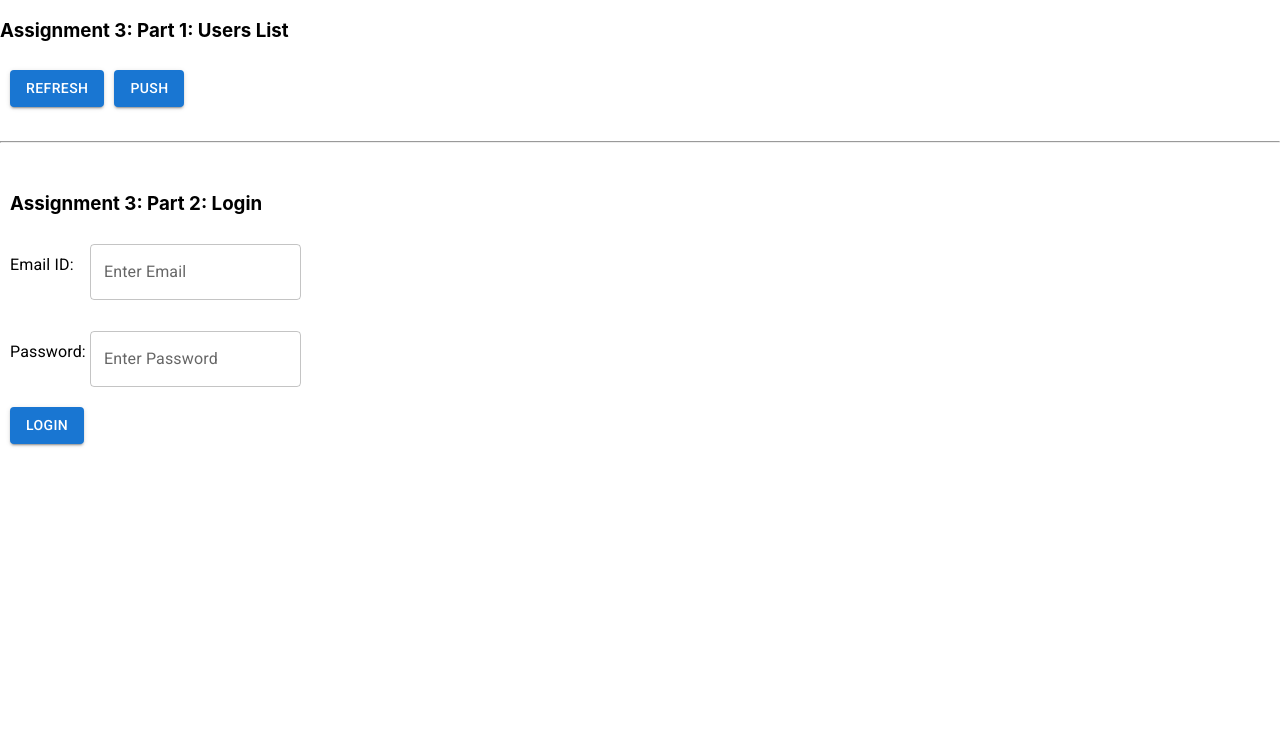
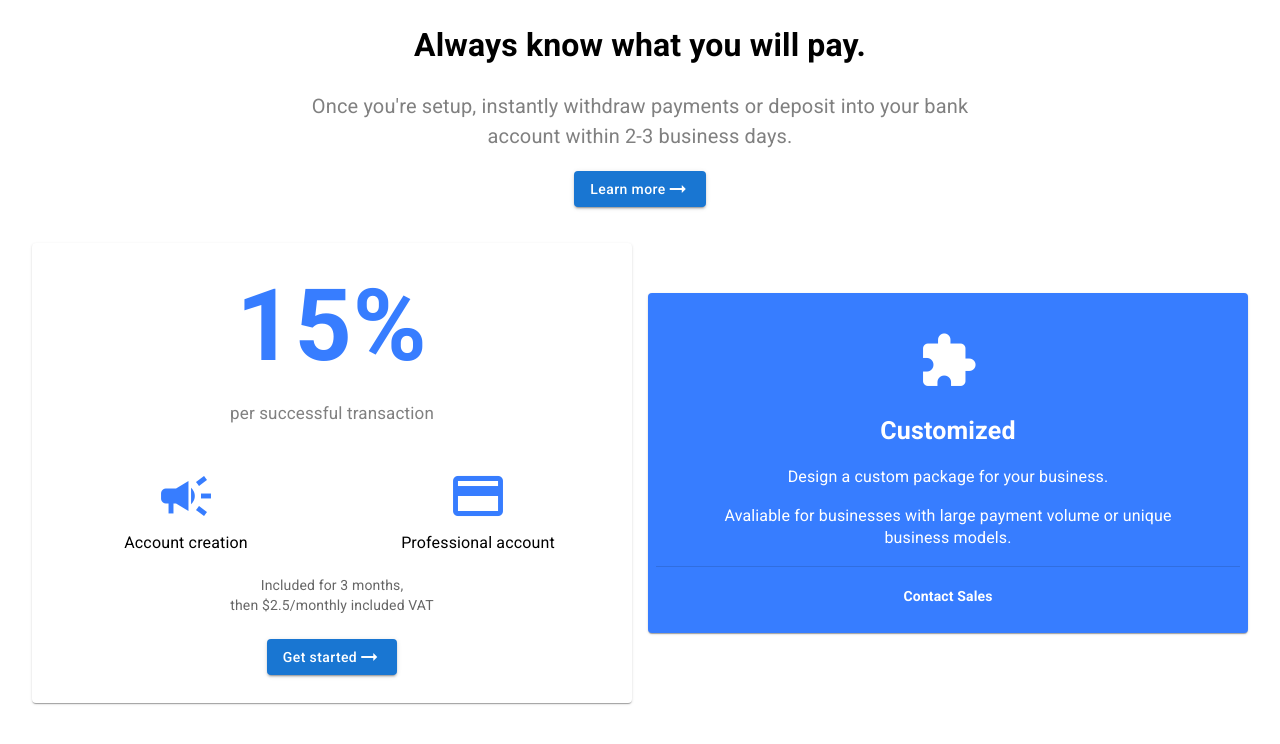
Before and after one commit to SruthiSivanBlbi/TestReact, a React (Create React App) app: page / in a window 1280 px wide. Shown: the top 744 px of the page. Built offline with nearby package versions, Linux system fonts and the light colour scheme; no server answers.

Commit message:
assignment-5

```diff
--- a/src/App.js
+++ b/src/App.js
@@ -1,13 +1,10 @@
 import React from "react";
-import Splice from "./Components/splice";
-import Login from "./Components/login"
+import Layout from "./Components/gridLayout"
 
 function App(){
   return (
     <div className="App">
-      <Splice />
-      <hr/>
-      <Login />
+      <Layout />
     </div>
   )
 }
--- /dev/null
+++ b/src/Components/gridLayout.js
@@ -0,0 +1,111 @@
+import * as React from 'react';
+import { styled } from '@mui/material/styles';
+import { Box, Paper, Grid, Typography, Button, Icon, Divider } from '@mui/material';
+
+const Item = styled(Paper)(({ theme }) => ({
+    backgroundColor: theme.palette.mode === 'dark' ? '#1A2027' : '#fff',
+    ...theme.typography.body2,
+    padding: theme.spacing(1),
+    textAlign: 'center',
+    color: theme.palette.text.secondary,
+}));
+const Item1 = styled(Paper)(({ theme }) => ({
+    backgroundColor: theme.palette.mode === 'dark' ? '#1A2027' : 'rgb(55, 125, 255)',
+    ...theme.typography.body2,
+    padding: theme.spacing(1),
+    textAlign: 'center',
+    color: theme.palette.text.secondary,
+    minHeight: 300,
+    marginTop: 50,
+}));
+
+export default class Layout extends React.Component {
+    render() {
+        return (
+            <Box
+                sx={{ marginLeft: 4, marginRight: 4 }}
+            >
+                <Grid container spacing={2}>
+                    <Grid item xs={12}>
+                        <Typography style={{ textAlign: "center" }}>
+                            <h1>Always know what you will pay.</h1>
+                            <p style={{ color: "grey", fontSize: 20 }}>Once you're setup, instantly withdraw payments or deposit into your bank
+                                <br />
+                                account within 2-3 business days.
+                            </p>
+                            <Button variant="contained" style={{ textTransform: "none" }}>Learn more
+                                <Icon>
+                                    arrow_right_alt
+                                </Icon>
+                            </Button>
+                        </Typography><br />
+                    </Grid>
+
+                    <Grid item xs={12} md={6}>
+                        <Item>
+                            <Grid item xs={12}>
+                                <div style={{ textAlign: "center" }}>
+                                    <Typography style={{ fontSize: 100, fontWeight: 700, color: "rgb(55, 125, 255)" }}>
+                                        15%
+                                    </Typography>
+                                    <Typography variant="subtitle" sx={{ color: "grey", fontSize: 17 }}>
+                                        per successful transaction
+                                    </Typography>
+                                </div><br /><br />
+                            </Grid>
+                            <Grid style={{ display: "flex", flexDirection: "row" }}>
+                                <Grid item xs={12}>
+                                    <div>
+                                        <Icon sx={{ fontSize: 60, color: "rgb(55, 125, 255)" }}>campaignoutlined</Icon>
+                                        <Typography sx={{ color: "black" }}>Account creation</Typography>
+                                    </div>
+                                </Grid>
+                                <Grid item xs={12}>
+                                    <div>
+                                        <Icon sx={{ fontSize: 60, color: "rgb(55, 125, 255)" }}>paymentOutlined</Icon>
+                                        <Typography sx={{ color: "black" }}>Professional account</Typography>
+                                    </div><br />
+                                </Grid>
+                            </Grid>
+                            <Grid>
+                                <div style={{ textAlign: "center" }}>
+                                    <Typography variant="subtitle">
+                                        Included for 3 months,
+                                        <br />
+                                        then $2.5/monthly included VAT
+                                    </Typography>
+                                </div><br />
+                                <div style={{ textAlign: "center", marginTop: 4 }}>
+                                    <Button variant="contained" style={{ textTransform: "none" }}>Get started
+                                        <Icon style={{ color: "white" }}>
+                                            arrow_right_alt
+                                        </Icon>
+                                    </Button>
+                                </div>
+                                <br />
+                            </Grid>
+                        </Item>
+                    </Grid>
+
+
+                    <Grid item xs={12} md={6}>
+                        <Item1>
+                            <Grid item xs={12}>
+
+                                <div style={{ color: "white", marginTop: 30 }}>
+                                    <Icon sx={{ fontSize: 60 }}>extensionOutlined</Icon>
+                                </div>
+                                <h1 style={{ color: "white", fontSize: 25 }}>Customized</h1>
+                                <p style={{ color: "white", fontSize: 16 }}>Design a custom package for your business.</p>
+                                <p style={{ color: "white", fontSize: 16 }}>Avaliable for businesses with large payment volume or unique <br /> business models.</p>
+
+                                <Divider />
+                                <h4 style={{ color: "white" }}>Contact Sales</h4>
+                            </Grid>
+                        </Item1>
+                    </Grid>
+                </Grid ><br />
+            </Box >
+        );
+    }
+}
```
